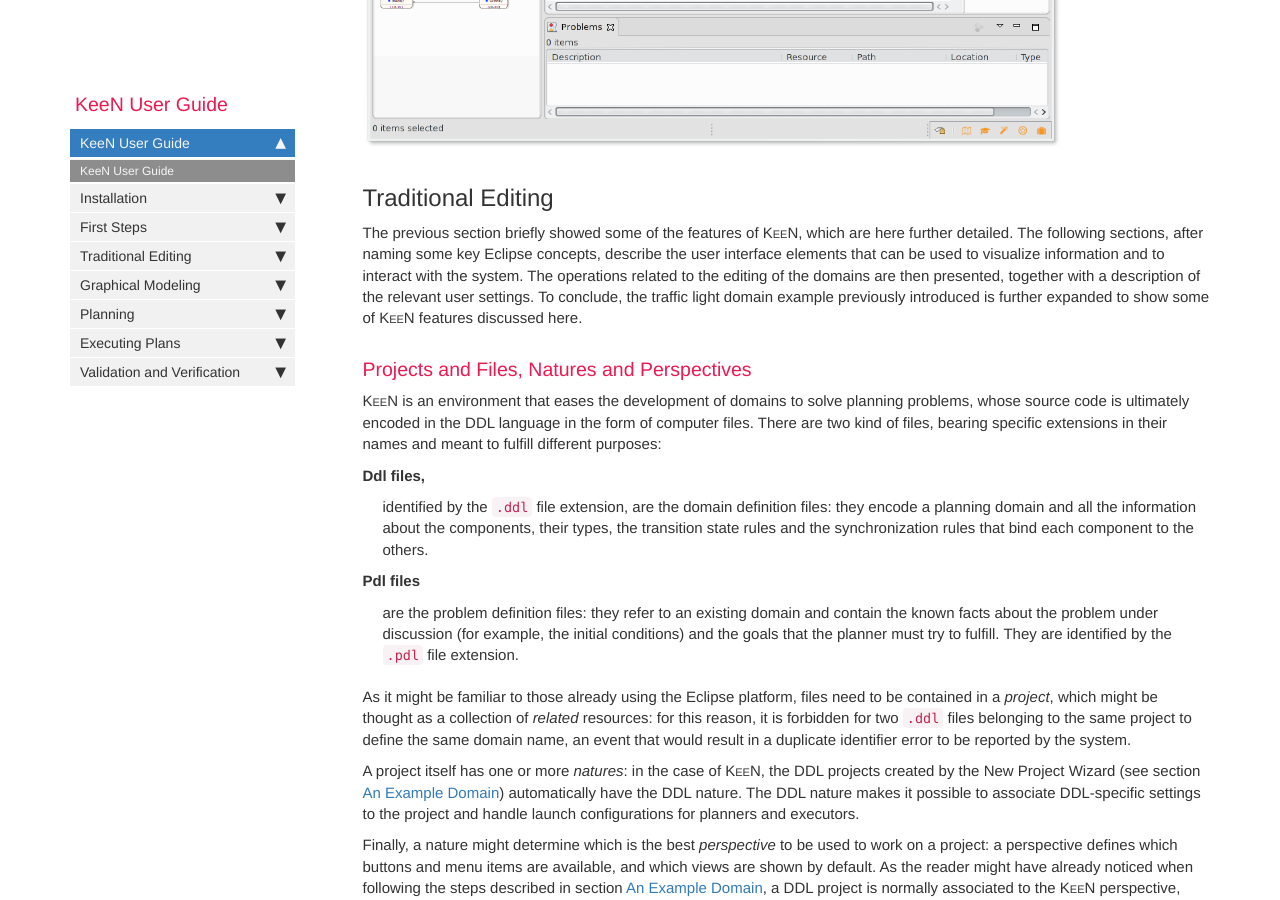
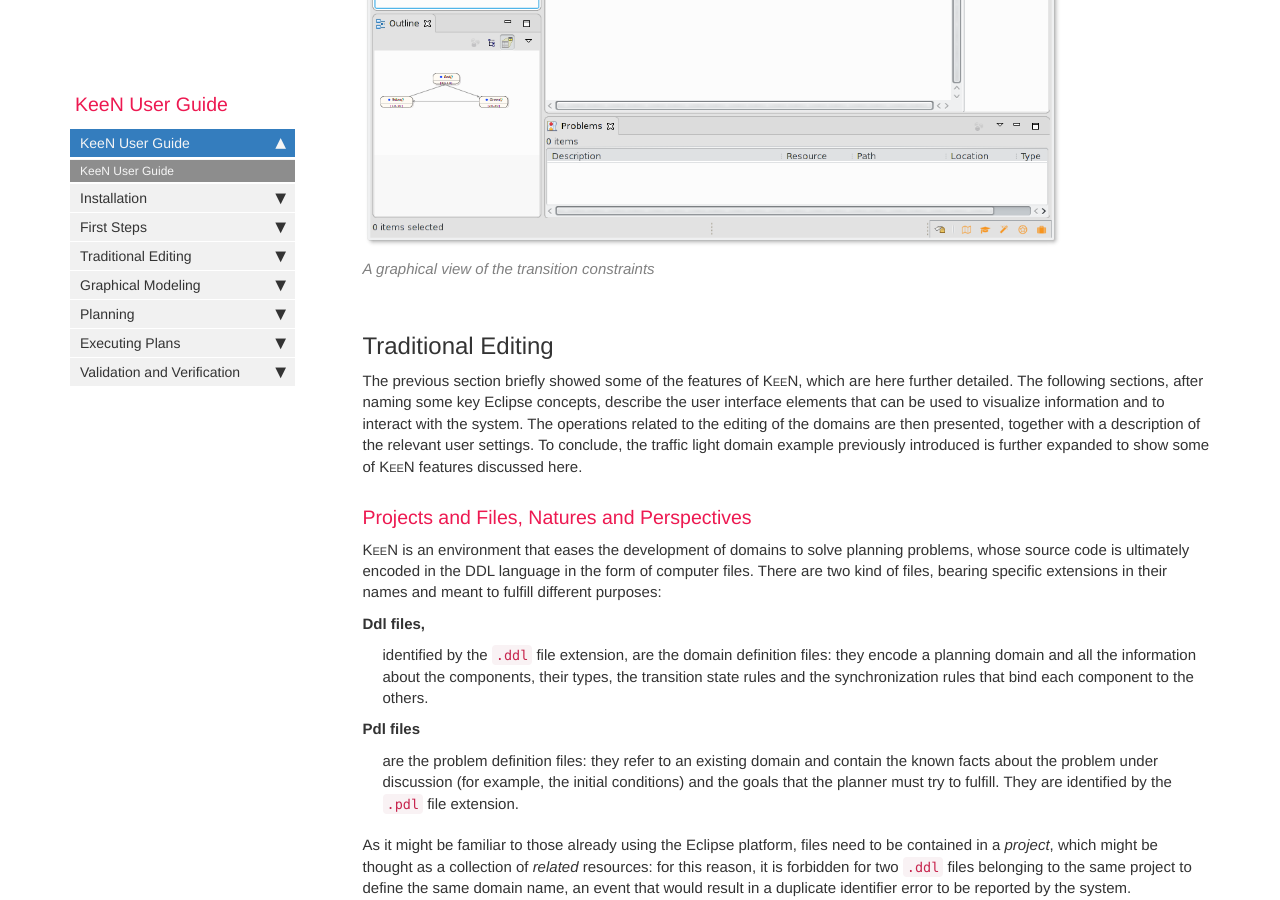
Before and after one commit to ugilio/keen, a Jekyll site: the page built from userguide.md, in a window 1280 px wide and 900 px high, scrolled down 7740 px. Built offline with Jekyll 4.4.1, drawn with Linux system fonts in a browser that asks for light colours; nearby versions of some CDN libraries; comment, search, counter and statistics services are not loaded; some of the changed text lies outside the part shown.

Commit message:
Updated image locations and inclusion

````diff
--- a/userguide.md
+++ b/userguide.md
@@ -68,7 +68,7 @@
 
 To add the <span style="font-variant:small-caps">KeeN</span> update site, select the “Install New Software...” item from the “Help” menu of Eclipse. In the window that is then shown, click on the “Add...” button to the right of “Work with”, in the upper part of the window. The location of the update site is `https://pst.istc.cnr.it/keen/updatesite`, and the user is free to use whatever name they prefer (for example, “KeeN update site”).
 
-![fig:updsite](figures/add_update_site.png "Addition of KeeN update site")
+{% include image.html file="add_update_site.png" alt="fig:updsite" caption="Addition of KeeN update site" %}
 
 
 #### Installation of the Plugins
@@ -119,7 +119,7 @@
 
 </dl>
 
-![fig:exttools](figures/external_tools.png "External tools settings")
+{% include image.html file="external_tools.png" alt="fig:exttools" caption="External tools settings" %}
 
 
 ## First Steps
@@ -245,7 +245,7 @@
 ### A Glance at the Diagram View
 To conclude this introductory section, it is possible to display what has been textually modeled by the means of a graphical representation; to switch to the diagrams view select “Open Diagram” from the “Navigate” menu, or click the icon with the same name in the <span style="font-variant:small-caps">KeeN</span> toolbar. Eclipse will ask a name for the main diagram, “Main View” by default, and will then show this diagram containing the just defined domain. The reader is encouraged to double click on “Domain model” and then on the only component type defined to open the transition constraints view, showing the transitions between the three possible traffic light states graphically. The result, after some minor layout adjustment (e.g. moving the Outline view to the bottom-left part of the window and laying out the three states with a different arrangement) should resemble what shown in the following figure.
 
-![fig:transconst_graph](figures/transconst_graphical.png "A graphical view of the transition constraints")
+{% include image.html file="transconst_graphical.png" alt="fig:transconst_graph" caption="A graphical view of the transition constraints" %}
 
 
 ## Traditional Editing
@@ -422,7 +422,7 @@
 ```
 The final result is shown in the listing above. If the EPSL planner has been installed in the system, it is also possible to actually run the planner on the domain and program files and see the generated plan. The following figure shows the EPSL Gantt Plan View displaying the plan as a Gantt chart: in the last step, TL2 has the `Yellow` value, as per goal requirement; before that, the traffic light correctly transitions between the other states, and at the same time the TL1 traffic light performs its transitions while respecting the synchronization rules written in the domain.
 
-![fig:epslgantt](figures/epsl_gantt.png "A graphical representation of the plan generated by EPSL")
+{% include image.html file="epsl_gantt.png" alt="fig:epslgantt" caption="A graphical representation of the plan generated by EPSL" %}
 
 
 #### Completing the Example
@@ -524,7 +524,7 @@
 
 To define the four possible values, move the mouse over the newly-defined `PointingModeType` type and click on the blue round mark icon (representing a new value) that pops up; repeat the process four times and name the values `Earth`, `Science`, `Slewing`, and `Communicating` respectively. The result should resemble the following figure.
 
-![fig:pointingmodetype1](figures/graphtut_domain_model1.png "Modeling the Pointing Mode")
+{% include image.html file="graphtut_domain_model1.png" alt="fig:pointingmodetype1" caption="Modeling the Pointing Mode" %}
 
 Double click now on an empty area inside the component type to switch to the transition constraints view. Here, let’s define the legal transitions between the states:
 
@@ -561,7 +561,7 @@
 
 It is possible to add the `Maintenance` state from the current diagram, without having to go back to the domain view: simply move the mouse over the area where the new state is due to appear, and click on the icon that pops up to create the new state; then, draw the constraints from `Earth` and `Communicating`. The final result is depicted in the following figure.
 
-![fig:pointingmodeconstraints](figures/graphtut_constraints.png "Transition Constraints for Pointing Mode Type")
+{% include image.html file="graphtut_constraints.png" alt="fig:pointingmodeconstraints" caption="Transition Constraints for Pointing Mode Type" %}
 
 Another important concept is the one of ground station visibility. It can be modeled by creating a new state variable type, `GroundStationVisibilityType`, having the values `Visible` and `NotVisible` and being obviously able to transition between the two. Let’s say that the minimum and maximum duration for a visibility window is 60 and 100, respectively, while the intervals of no visibility can last from as little as 1 minute to a maximum of 100 minutes. To model this type, go back to the Domain Model diagram and define a new state variable type; then, double click on an empty area inside the new block to define its states with their values and transitions.
 
@@ -596,7 +596,7 @@
 As explained in the previous section, the graphical editor of <span style="font-variant:small-caps">KeeN</span> is focused around diagrams, and provides editors to create and adjust these graphical representations at will. All the different diagrams share some common characteristics due to the nature of the elements they display and because of the editor that is used to manage them. In this section, the diagrams and their user interface is described thoroughly. The reader might also consult the [Sirius User Manual](https://www.eclipse.org/sirius/doc/user/Sirius%20User%20Manual.html).
 
 #### Anatomy of a Diagram Editor
-![fig:pointingmodetype1](figures/graphtut_domain_model1.png "A diagram editor")
+{% include image.html file="graphtut_domain_model1.png" alt="fig:pointingmodetype1" caption="A diagram editor" %}
 
 A diagram view, as displayed in the previous figure, consists in different parts:
 
@@ -755,7 +755,7 @@
 
 It is also possible to specify more complex constraints than just simple transitions; to do that, double click on the desired relationship, or select “Constraints” from the “Edit” palette, and click on the arrow line: a popup window (see the following figure) will be displayed allowing the user to edit the constraint code at will. The editing session can be terminated by pressing Control+Enter to confirm the changes, or by pressing Esc to undo them.
 
-![fig:embeditor](figures/embedded_editor.png "The embedded editor for transition constraints")
+{% include image.html file="embedded_editor.png" alt="fig:embeditor" caption="The embedded editor for transition constraints" %}
 
 In the Transition Constraint Diagram it’s also possible to specify if a certain value is *controllable* or *uncontrollable*, that is, if the planner has the ability of deciding the duration of the event or if it can only assume that it will stay inside the given time bounds. The controllability can only be specified by the means of the Properties view, where the user can choose between *Unspecified* (in which case the behavior is determined by the planner), *Controllable* or *Uncontrollable*.
 
@@ -797,7 +797,7 @@
 More complex structures are also possible:
 
 * targets can be bound themselves to other values using another constraint: such a situation is depicted in the following figure, between `cd0` and `cd2`, and was created by using the “Synchronization” tool under the “Create” palette on the already-existing target `cd0`.
-![fig:synchro](figures/synchro.png "A complex synchronization")
+{% include image.html file="synchro.png" alt="fig:synchro" caption="A complex synchronization" %}
 
 * two already instantiated targets can also be connected by the means of a constraint, using the “Synchronization” tool under the “Connect” toolbar; this allows to express further intertwined constraints besides the most basic ones involving only a pair of values. This is the case of the constraint between `cd0` and `cd1` in above figure.
 
@@ -849,7 +849,7 @@
 
 Planners can be added to <span style="font-variant:small-caps">KeeN</span> at the time a new run configuration is defined, but it is also possible to add them in advance if desired. To add a new planner installation, open the <span style="font-variant:small-caps">KeeN</span> preferences (see section [User Settings](#user-settings)) by selecting “Preferences” from the “Window” menu (or “Eclipse” menu if using macOS) and open the section “Installed EPSL Planners” under the “Ddl” category (see next figure). There, planner installations can be added, modified, removed or duplicated. If there were no previous installation, the newly-added planner is marked as being the default; this setting can however be changed at any time (provided there are at least two installations) by ticking the checkbox on the left of the installation name.
 
-![fig:epslinstall](figures/epslinstallations.png "Management of planner installations")
+{% include image.html file="epslinstallations.png" alt="fig:epslinstall" caption="Management of planner installations" %}
 
 
 ### Run Configurations
@@ -912,7 +912,7 @@
 ### Domain Validation
 Domain Validation is used to check whether the domain was correctly written, with regard to the reachability of each value of each component. For Domain Validation to work, <span style="font-variant:small-caps">Uppaal Tiga</span> must be installed and <span style="font-variant:small-caps">KeeN</span> configured to make use of it, as specified in section [Post-installation Settings](#post-installation-settings).
 
-![fig:domval](figures/domval.png "Results of Domain Validation")
+{% include image.html file="domval.png" alt="fig:domval" caption="Results of Domain Validation" %}
 
 
 To validate a domain, it is enough to open a `ddl` file and select the “Validate Domain” action in the main Eclipse toolbar: <span style="font-variant:small-caps">KeeN</span> will translate the domain in a format suitable for <span style="font-variant:small-caps">Uppaal Tiga</span> to parse, and it will use the latter to verify the reachability of each value of each component.
````
Also changed, not shown: images/add_update_site.png (renamed from figures/add_update_site.png), images/domval.png (renamed from figures/domval.png), images/embedded_editor.png (renamed from figures/embedded_editor.png), images/epsl_gantt.png (renamed from figures/epsl_gantt.png), images/epslinstallations.png (renamed from figures/epslinstallations.png), images/external_tools.png (renamed from figures/external_tools.png), images/graphtut_constraints.png (renamed from figures/graphtut_constraints.png), images/graphtut_domain_model1.png (renamed from figures/graphtut_domain_model1.png), images/synchro.png (renamed from figures/synchro.png), images/transconst_graphical.png (renamed from figures/transconst_graphical.png).
